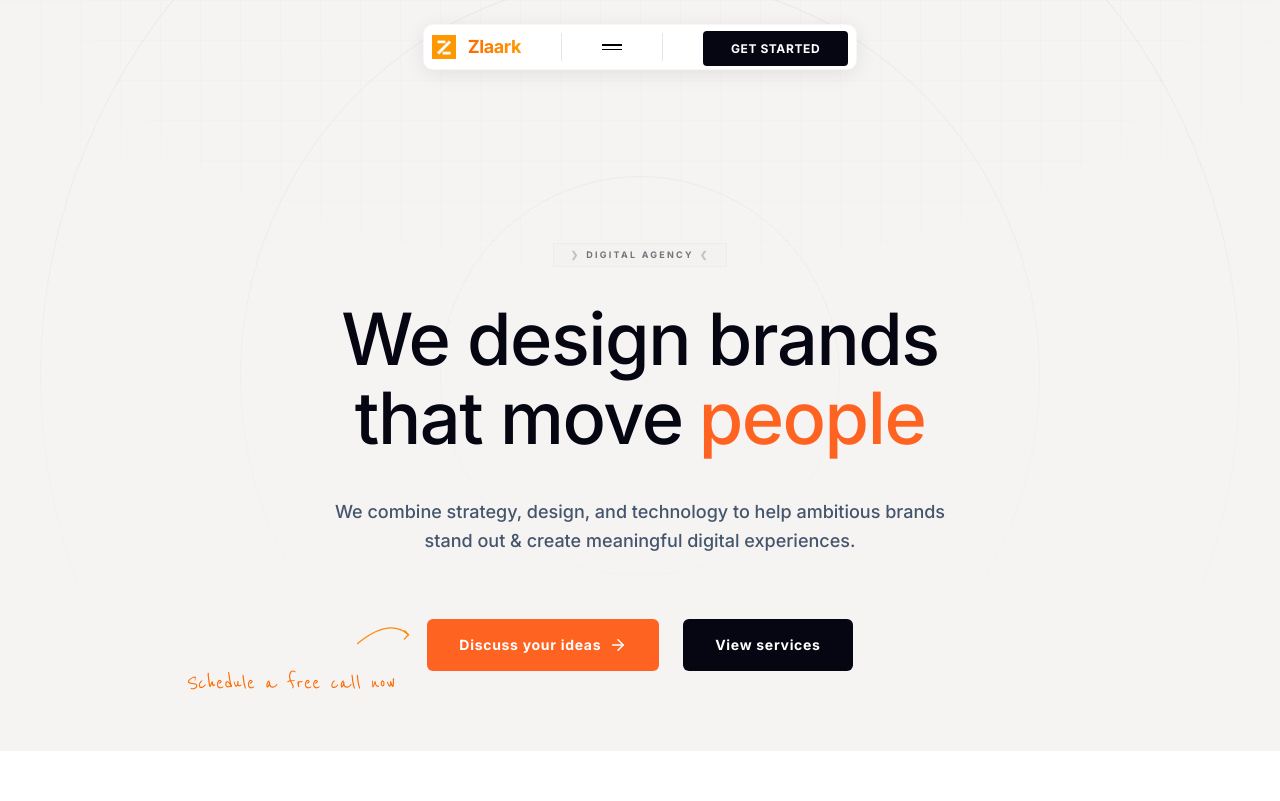
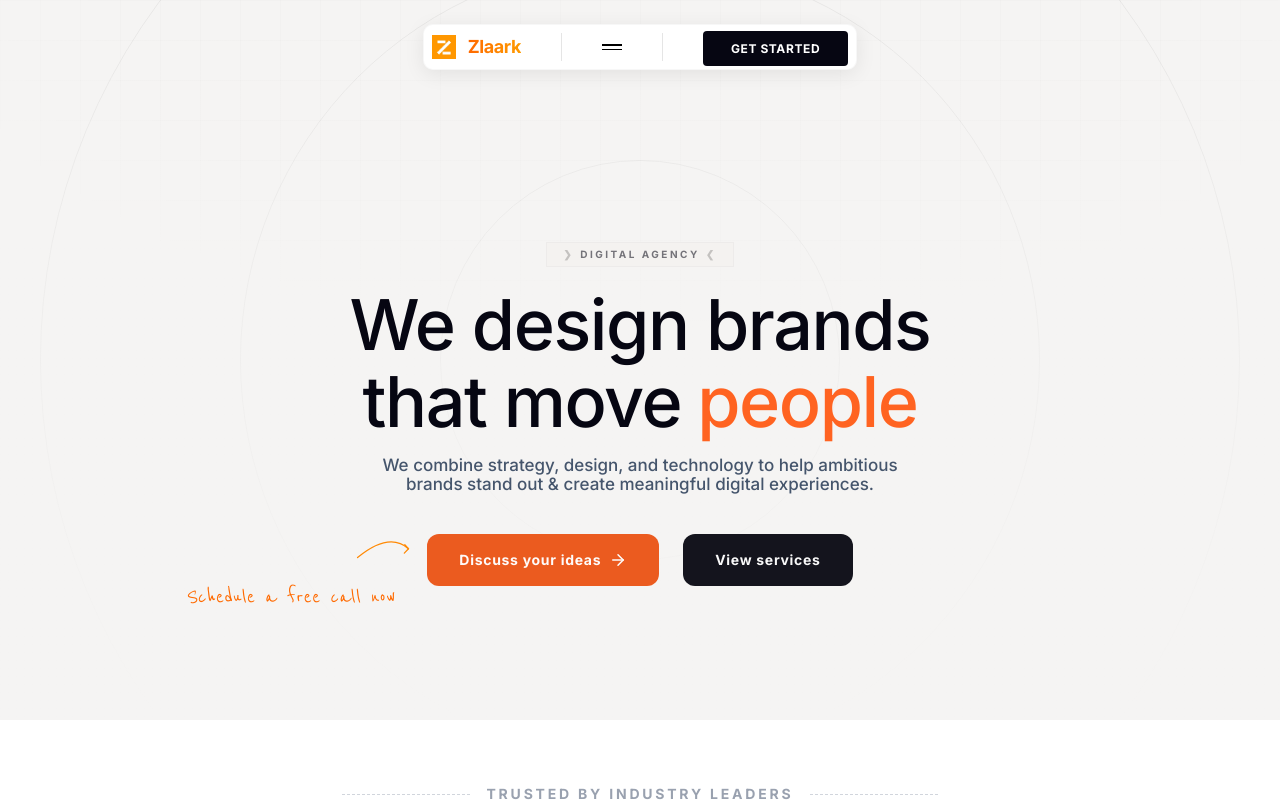
Before and after one commit to Zlaark/zl-new, a Next.js app: page / in a window 1280 px wide. Shown: the top 801 px of the page. Built offline with nearby package versions, Linux system fonts and the light colour scheme.

Commit message:
feat: Add Hero section component with animated text, CTA buttons, and background.

```diff
--- a/src/components/home/Hero.jsx
+++ b/src/components/home/Hero.jsx
@@ -12,10 +12,10 @@ const HeroButton = ({ children, href, variant = 'primary' }) => {
             <Link
                 href={href}
                 className={cn(
-                    'group relative flex items-center justify-center px-8 py-4 rounded-[6px] font-bold text-sm tracking-wider transition-all duration-300 overflow-hidden',
+                    'group relative flex items-center justify-center px-8 py-4 rounded-[12px] font-bold text-sm tracking-wider transition-all duration-300 overflow-hidden',
                     variant === 'primary'
-                        ? 'bg-[#FF6321] text-white'
-                        : 'bg-[#060612] text-white'
+                        ? 'bg-[#EB5B1F] text-[#FEFBFA]'
+                        : 'bg-[#14141D] text-[#F8F8F8]'
                 )}
             >
                 <span className="relative z-10 flex items-center gap-2">
@@ -77,8 +77,8 @@ export default function Hero() {
                         className='flex flex-col items-center max-w-5xl mx-auto'
                     >
                         {/* Badge */}
-                        <motion.div variants={fadeInUp} className='mb-8'>
-                            <span className='inline-flex items-center gap-[6px] py-[4px] px-[16px] border border-[#EDEBEA] bg-[#F4F2F0] text-[9px] font-bold tracking-[0.25em] uppercase text-[#747379]'>
+                        <motion.div variants={fadeInUp} className='mb-[19.2px]'>
+                            <span className='inline-flex items-center gap-[6px] py-[4px] px-[16px] border border-[#EDEBEA] bg-[#F4F2F0] text-[10px] font-bold tracking-[0.25em] uppercase text-[#747379]'>
                                 <span style={{ color: "#C4C2C0" }}>❯</span>
                                 DIGITAL AGENCY
                                 <span style={{ color: "#C4C2C0" }}>❮</span>
@@ -88,7 +88,7 @@ export default function Hero() {
                         {/* Headline */}
                         <motion.h1
                             variants={fadeInUp}
-                            className='text-4xl md:text-6xl lg:text-[72px] font-medium tracking-[-0.02em] text-[#060612] mb-10 leading-[1.1] flex flex-col items-center'
+                            className='text-[34px] md:text-[58px] lg:text-[70px] font-medium tracking-[-0.02em] text-[#060612] mb-4 leading-[1.1] flex flex-col items-center'
                         >
                             <span className="block">We design brands</span>
                             <span className="flex items-center justify-center gap-x-4">
@@ -100,9 +100,9 @@ export default function Hero() {
                         {/* Description */}
                         <motion.p
                             variants={fadeInUp}
-                            className='text-base md:text-lg text-slate-600 max-w-2xl mb-10 leading-relaxed font-medium'
+                            className='text-[15px] md:text-[17px] text-slate-600 max-w-2xl mb-4 leading-[1.1] font-medium'
                         >
-                            We combine strategy, design, and technology to help ambitious brands <br className="hidden md:block" /> stand out & create meaningful digital experiences.
+                            We combine strategy, design, and technology to help ambitious <br className="hidden md:block" /> brands stand out & create meaningful digital experiences.
                         </motion.p>
 
                         {/* CTA Buttons */}
```
